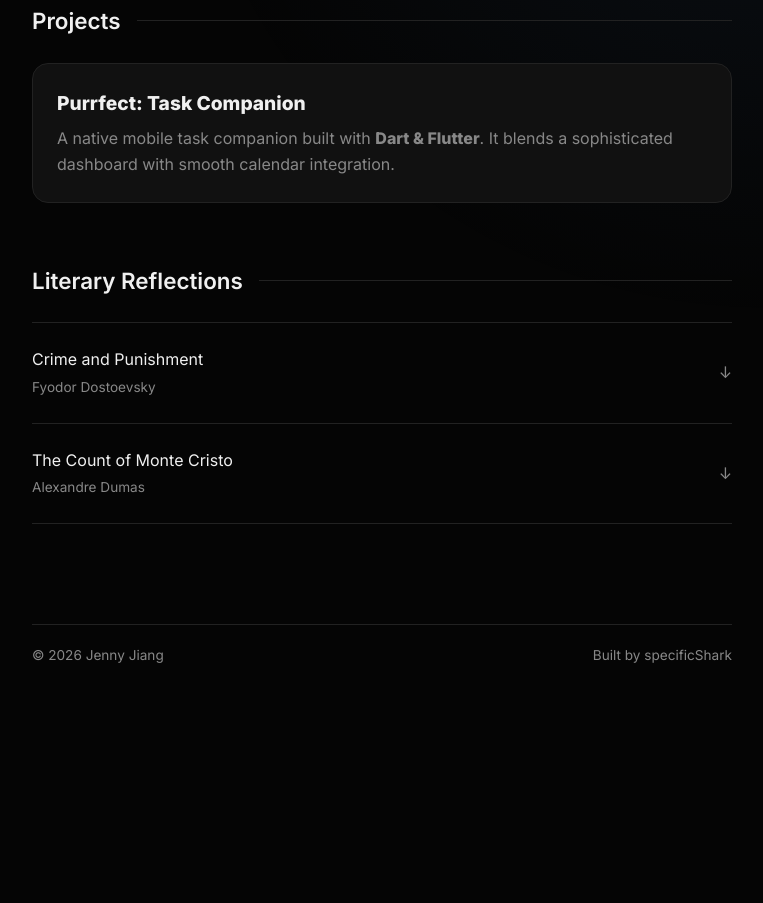
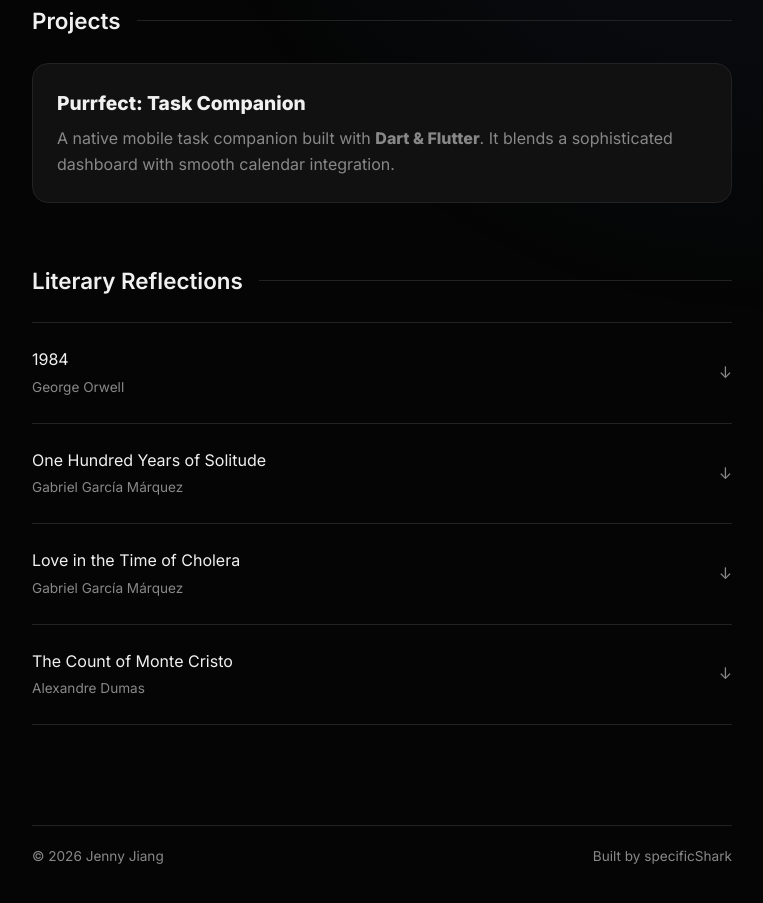
Before and after one commit to specificShark/specificShark.github.io, a plain HTML site: page index.html in a window 1280 px wide. Shown: the part 441-1344 px from the top of the page, without its empty margins (258-1021 px from the left). Before the commit the page ends 1208 px from the top, so only its background shows below. Drawn offline with Linux system fonts and the light colour scheme.

Commit message:
Update index.html
Update the reading section. Add more books.

```diff
--- a/index.html
+++ b/index.html
@@ -31,18 +31,54 @@
         <section id="reading">
             <h2>Literary Reflections</h2>
             <div class="list-container">
-                <!-- Crime and Punishment -->
+                <!-- 1984 -->
                 <div class="book-item">
                     <div class="book-header" onclick="toggleBook(this)">
                         <div class="book-info">
-                            <span class="list-item-title">Crime and Punishment</span>
-                            <span class="author">Fyodor Dostoevsky</span>
+                            <span class="list-item-title">1984</span>
+                            <span class="author">George Orwell</span>
                         </div>
-                        <span class="hover-quote">"To go wrong in one's own way..."</span>
+                        <span class="hover-quote">"Big Brother is Watching You."</span>
                         <span class="arrow">↓</span>
                     </div>
                     <div class="book-content">
-                        <p>Dostoevsky’s exploration of Raskolnikov’s internal struggle is a profound meditation on morality and redemption.</p>
+                        <p>
+                            A chilling dive into the horrors of totalitarianism. It serves as a haunting reminder of how fragile truth can be when language and memory are manipulated by power.
+                        </p>
+                    </div>
+                </div>
+
+                <!-- One Hundred Years of Solitude -->
+                <div class="book-item">
+                    <div class="book-header" onclick="toggleBook(this)">
+                        <div class="book-info">
+                            <span class="list-item-title">One Hundred Years of Solitude</span>
+                            <span class="author">Gabriel García Márquez</span>
+                        </div>
+                        <span class="hover-quote">"Everything is known."</span>
+                        <span class="arrow">↓</span>
+                    </div>
+                    <div class="book-content">
+                        <p>
+                            A mesmerizing epic that captures the rise and fall of the Buendía family. It’s a profound exploration of Latin American history through the lens of magical realism and the inescapable cycle of solitude.
+                        </p>
+                    </div>
+                </div>
+
+                <!-- Love in the Time of Cholera -->
+                <div class="book-item">
+                    <div class="book-header" onclick="toggleBook(this)">
+                        <div class="book-info">
+                            <span class="list-item-title">Love in the Time of Cholera</span>
+                            <span class="author">Gabriel García Márquez</span>
+                        </div>
+                        <span class="hover-quote">"Love is a disease."</span>
+                        <span class="arrow">↓</span>
+                    </div>
+                    <div class="book-content">
+                        <p>
+                            A lyrical examination of love in all its forms—as a passion, as a spiritual necessity, and even as a physical ailment. It portrays a devotion that transcends time and age.
+                        </p>
                     </div>
                 </div>
 
@@ -57,7 +93,9 @@
                         <span class="arrow">↓</span>
                     </div>
                     <div class="book-content">
-                        <p>A masterpiece about patience and justice. Edmond Dantès' transformation is a testament to the resilience of the human spirit.</p>
+                        <p>
+                            (Reading...) An epic tale of betrayal and meticulously planned redemption. Even though I haven't finished it yet, the sheer scale of the protagonist's transformation is breathtaking.
+                        </p>
                     </div>
                 </div>
             </div>
```
